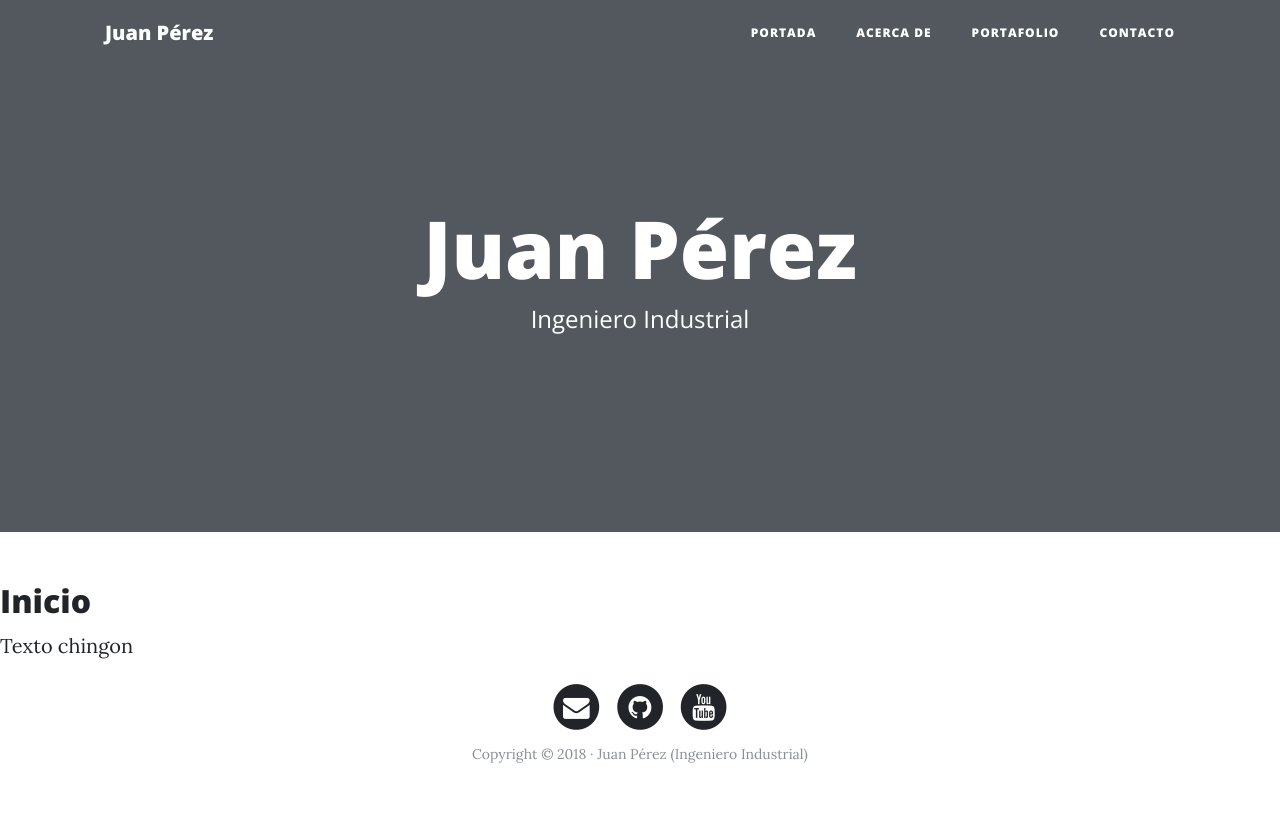
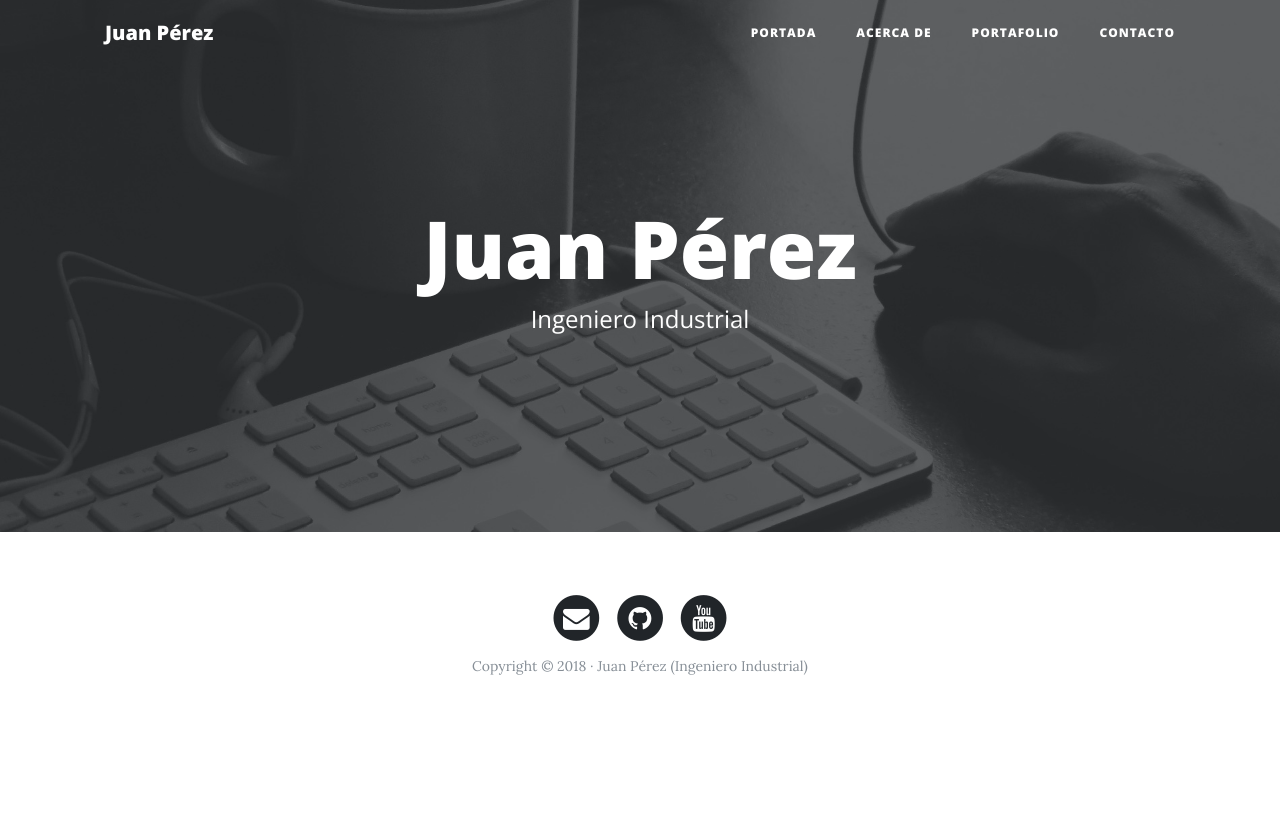
Before and after one commit to sr-vazkez/web-personal-django, a Django app: page / in a window 1280 px wide. After the commit the page ends 675 px from the top, so only its background shows below. Run offline with Django 3.2, Linux system fonts and the light colour scheme; some libraries are stand-ins or nearby versions.

Commit message:
finalizando la union de front y back

```diff
--- a/webpersonal/core/templates/core/home.html
+++ b/webpersonal/core/templates/core/home.html
@@ -2,18 +2,10 @@
 {% block title %} Portada {% endblock %}
 
 
-{% block background %}
-     {% load static %}
-     {% static 'core/img/home-bg.jpg' %}
-{% endblock%}
+{% block background %}{% load static %}{% static 'core/img/home-bg.jpg' %}{% endblock%}
 
 
 {% block headers %}
 <h1>Juan Pérez</h1>
 <span class="subheading">Ingeniero Industrial</span>
 {% endblock%}
-
-{% block content %}
-<h2>Inicio</h2>
-<p>Texto chingon</p>
-{% endblock %}
```
